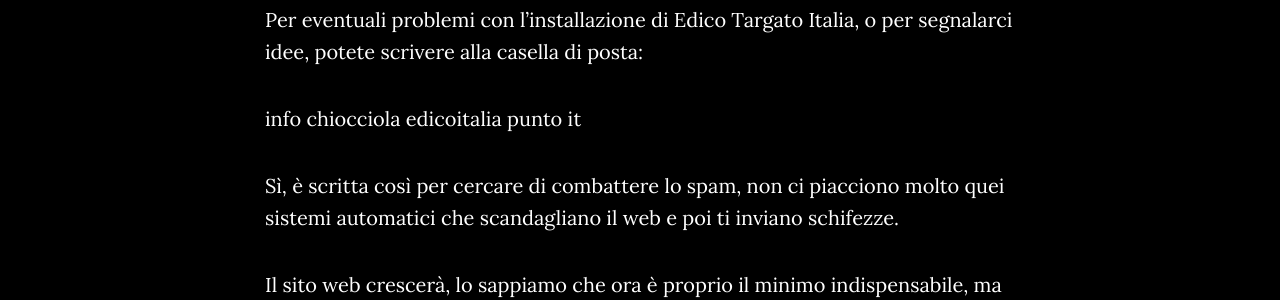
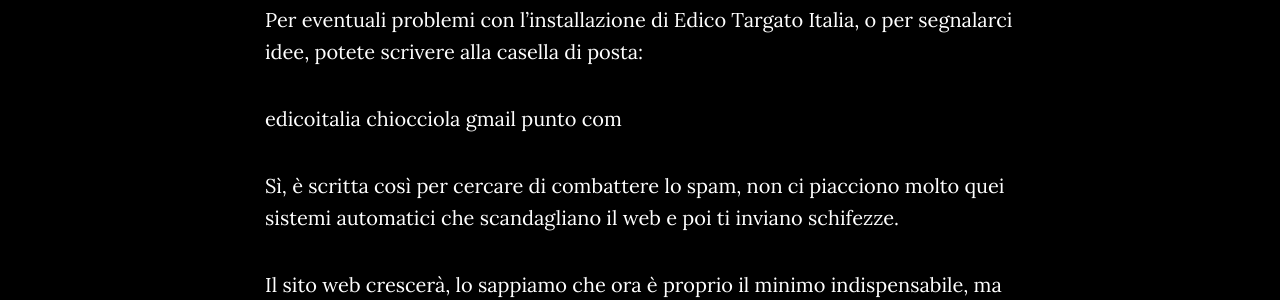
Before and after one commit to edicoitalia/edicoitalia.github.io, a Jekyll site: the page built from index.html, in a window 1280 px wide and 900 px high, scrolled down 7891 px. Shown: the part 154-454 px from the top of the window. Built offline with Jekyll 4.4.1, drawn with Linux system fonts in a browser that asks for light colours.

Commit message:
changed email

```diff
--- a/05 about.html
+++ b/05 about.html
@@ -18,7 +18,7 @@
 
 Per eventuali problemi con l'installazione di Edico Targato Italia, o per segnalarci idee, potete scrivere alla casella di posta:
 
-info chiocciola edicoitalia punto it
+edicoitalia chiocciola gmail punto com
 
 Sì, è scritta così per cercare di combattere lo spam, non ci piacciono  molto quei sistemi automatici che scandagliano il web e poi ti inviano schifezze.
 
```
